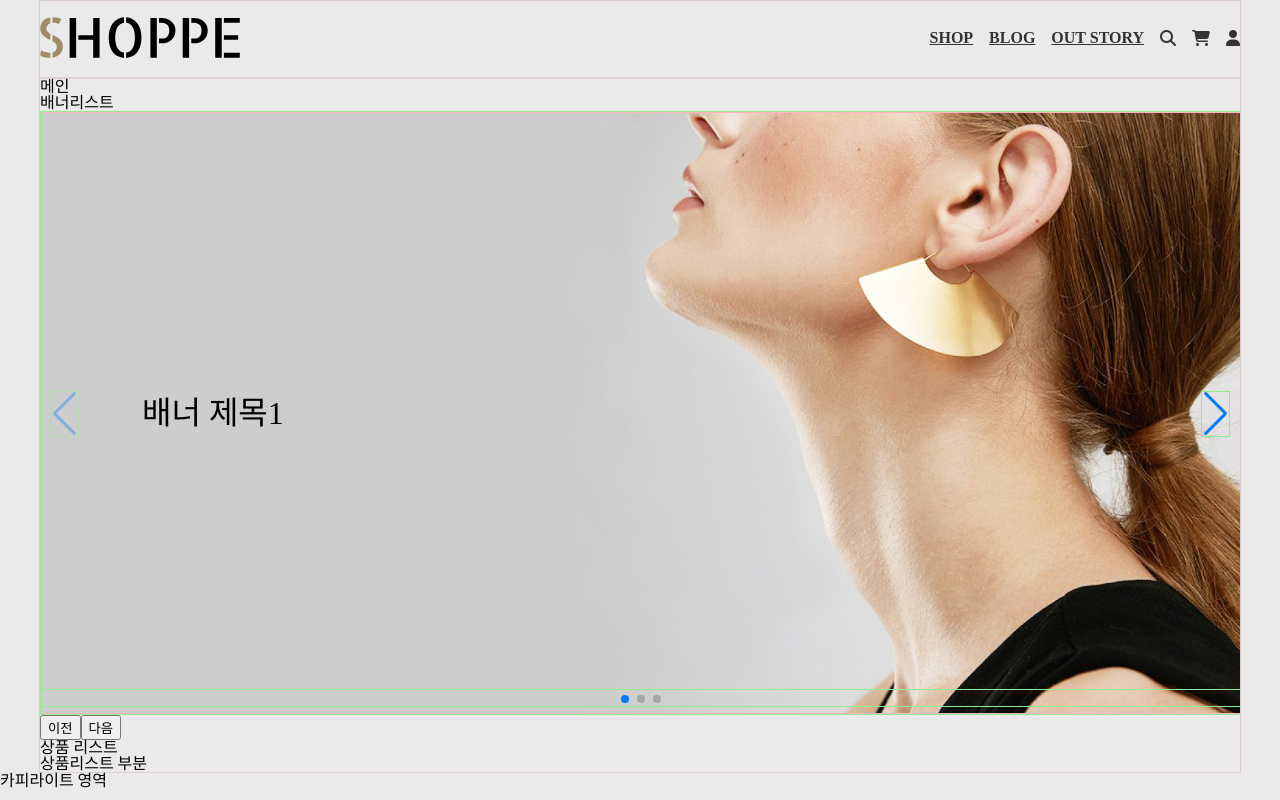
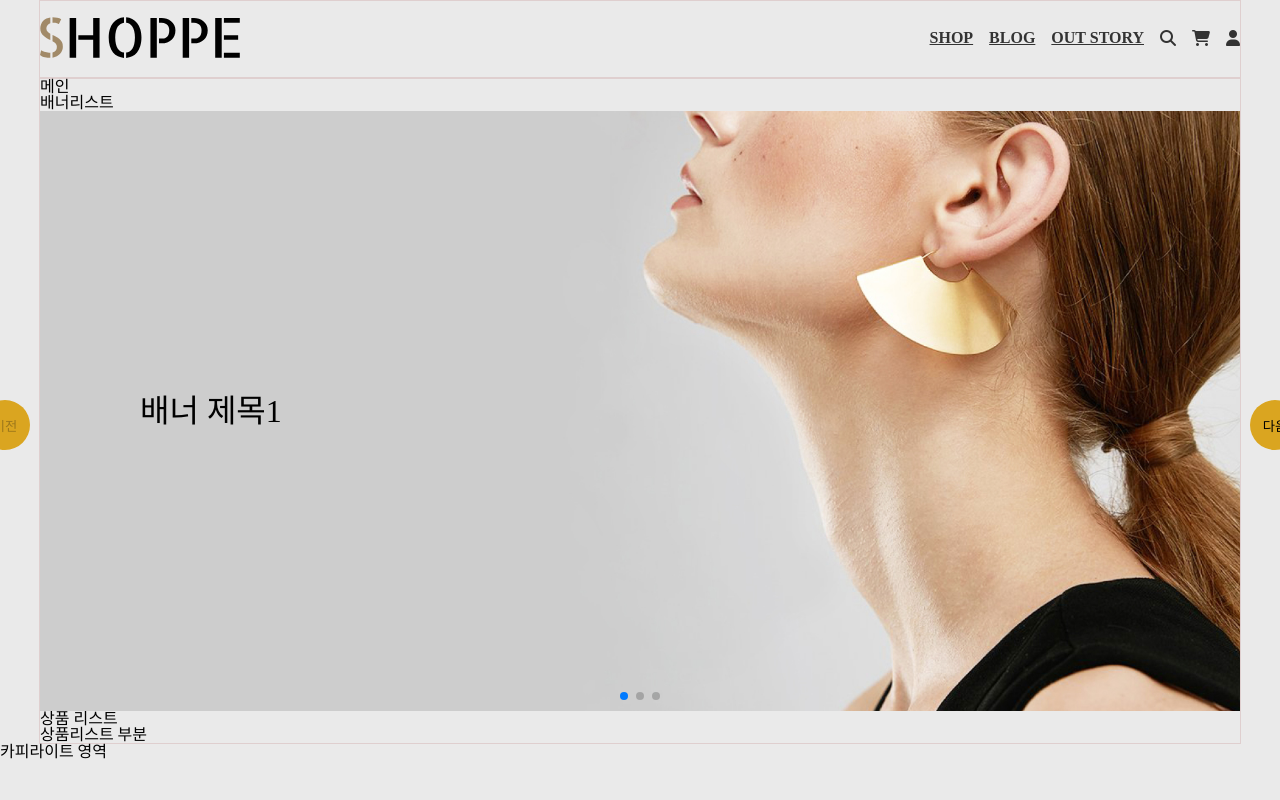
Before and after one commit to zelkovaria/shopping-mall, a React (Vite) app: page / in a window 1280 px wide. Built offline with nearby package versions, Linux system fonts and the light colour scheme.

Commit message:
feat: button 클릭시 swiper 작동 구현

```diff
--- a/src/css/BannerList.module.css
+++ b/src/css/BannerList.module.css
@@ -2,14 +2,6 @@
 }
 
 .bannerList {
-}
-
-.bannerList > div {
-  border: 1px solid lightgreen;
-}
-
-.bannerList > div > div {
-  border: 1px solid lightpink;
 }
 
 .list {
@@ -31,3 +23,26 @@
   height: 100%;
   object-fit: cover;
 }
+
+/* 공통 속성 */
+.btnPrev,
+.btnNext {
+  position: absolute;
+  top: 50%;
+  width: 50px;
+  height: 50px;
+  border-radius: 50%;
+  background-color: goldenrod;
+  z-index: 5;
+  cursor: pointer;
+  outline: none;
+  border: none;
+}
+
+/* 개별 속성 */
+.btnPrev {
+  left: -20px;
+}
+.btnNext {
+  right: -20px;
+}
--- a/src/layout/BannerList.jsx
+++ b/src/layout/BannerList.jsx
@@ -9,12 +9,18 @@ import 'swiper/css/pagination';
 import { Navigation, Pagination } from 'swiper/modules';
 
 const BannerList = () => {
+  const prevRef = useRef(null);
+  const nextRef = useRef(null);
   return (
     <section className={StylePropertyMap.BannerList}>
       <h2 aria-hidden>배너리스트</h2>
       <Swiper
         slidesPerView={1}
-        navigation={true}
+        navigation={{ prevEl: prevRef.current, nextEl: nextRef.current }}
+        onBeforeInit={(swiper) => {
+          swiper.params.navigation.prevEl = prevRef.current;
+          swiper.params.navigation.nextEl = nextRef.current;
+        }}
         spaceBetween={30}
         pagination={{
           clickable: true,
@@ -41,8 +47,12 @@ const BannerList = () => {
           </div>
         </SwiperSlide>
       </Swiper>
-      <button className="btnPrev">이전</button>
-      <button className="btnNext">다음</button>
+      <button ref={prevRef} className={style.btnPrev}>
+        이전
+      </button>
+      <button ref={nextRef} className={style.btnNext}>
+        다음
+      </button>
     </section>
   );
 };
```
